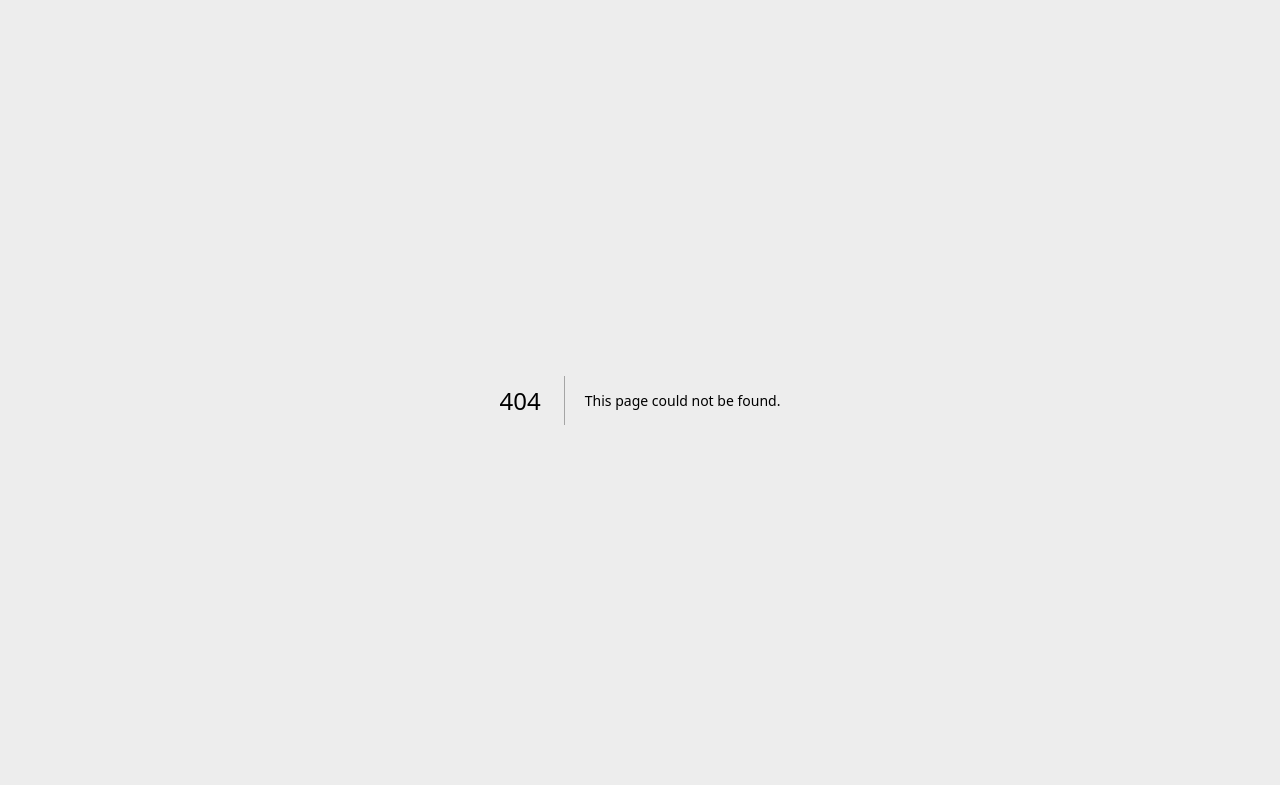
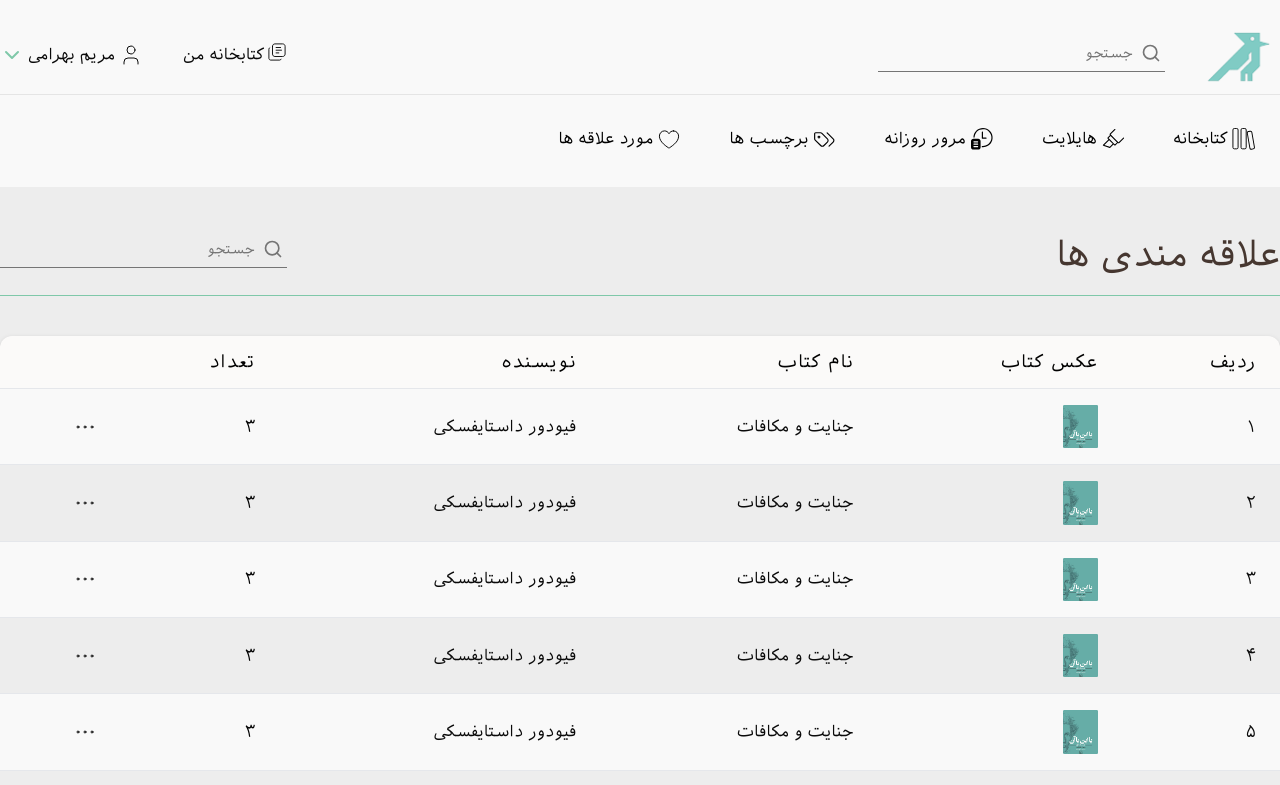
Before and after one commit to MrAghaei/kheradkhan-v2, a Next.js app: page /dashboard/favorites in a window 1280 px wide. Before the commit this address had no page. Shown: the top 785 px of the page. Built offline with nearby package versions, Linux system fonts and the light colour scheme.

Commit message:
[#14-IMPLEMENT] add favorite page

```diff
--- a/src/app/dashboard/books/[bookSlug]/page.tsx
+++ b/src/app/dashboard/books/[bookSlug]/page.tsx
@@ -54,7 +54,7 @@ function Page() {
           leftIcon={
             <Image
               src={"/favoriteIcon.svg"}
-              alt={"favorite icon"}
+              alt={"favorites icon"}
               width={24}
               height={24}
             />
@@ -125,7 +125,7 @@ function Page() {
           leftIcon={
             <Image
               src={"/favoriteIcon.svg"}
-              alt={"favorite icon"}
+              alt={"favorites icon"}
               width={24}
               height={24}
             />
@@ -196,7 +196,7 @@ function Page() {
           leftIcon={
             <Image
               src={"/favoriteIcon.svg"}
-              alt={"favorite icon"}
+              alt={"favorites icon"}
               width={24}
               height={24}
             />
--- /dev/null
+++ b/src/app/dashboard/favorites/favorites.table.tsx
@@ -0,0 +1,69 @@
+import {
+  ColumnType,
+  PageEvent,
+  TableAdapter,
+  TableColumn,
+} from "@/components/table/models/table.model";
+import { FetchDataFn } from "@/components/table/models/table-fetch-data-fn.model";
+
+import moment from "moment-jalaali";
+import { FavoritesModel } from "@/app/dashboard/favorites/favorites.model";
+
+export default class FavoritesTable extends TableAdapter<FavoritesModel> {
+  paginatorConfig = {
+    onPageChange: (pageEvent: PageEvent) => {
+      this._fetchDataFn({
+        page: pageEvent.pageIndex,
+        size: pageEvent.pageSize,
+      });
+    },
+  };
+  constructor(private _fetchDataFn: FetchDataFn) {
+    super();
+  }
+
+  createColumns(): TableColumn<FavoritesModel>[] {
+    return [
+      {
+        key: "row",
+        label: "ردیف",
+        type: ColumnType.ROW_NUMBER,
+      },
+      {
+        key: "image",
+        label: "عکس کتاب",
+        type: ColumnType.IMAGE,
+        value: (element) => element.image,
+      },
+      {
+        key: "name",
+        label: "نام کتاب",
+        type: ColumnType.TEXT,
+        value: (element) => element.name,
+      },
+      {
+        key: "author",
+        label: "نویسنده",
+        type: ColumnType.TEXT,
+        value: (element) => element.author,
+      },
+      {
+        key: "count",
+        label: "تعداد",
+        type: ColumnType.NUMBER,
+        value: (element) => element.count,
+      },
+      {
+        key: "actions",
+        label: "",
+        type: ColumnType.ACTIONS,
+        actions: {
+          delete: {
+            onClick: (element) => console.log("Delete", element.id),
+            text: "حذف",
+          },
+        },
+      },
+    ];
+  }
+}
--- /dev/null
+++ b/src/app/dashboard/favorites/page.tsx
@@ -0,0 +1,152 @@
+"use client";
+import { useEffect, useState } from "react";
+import TagsTable from "@/app/dashboard/tags/tags.table";
+import { PageableModel, PageModel } from "@/models/page.model";
+import { Table } from "@/components/table/Table";
+import SearchBox from "@/components/main/SearchBox";
+import { FavoritesModel } from "@/app/dashboard/favorites/favorites.model";
+import FavoritesTable from "@/app/dashboard/favorites/favorites.table";
+
+function Page() {
+  //region hooks
+  const [table] = useState(() => new FavoritesTable(fetchTagsDataHandler));
+  const [isLoading, setIsLoading] = useState(false);
+  useEffect(() => {
+    const loadData = async () => {
+      await fetchTagsDataHandler({ page: 1, size: 1 });
+    };
+    loadData();
+  }, []);
+  //endregion
+
+  //region functions
+
+  async function fetchTagsDataHandler(pageable: PageableModel): Promise<void> {
+    console.log(pageable);
+    setIsLoading(true);
+    const data = await fetchPaymentGateways(0, 10);
+    table.data = data;
+    console.log(table.data);
+    setIsLoading(false);
+  }
+  //endregion
+  return (
+    <div className="container mx-auto flex flex-col gap-10 mt-12" dir="rtl">
+      <div className="flex justify-between pb-5 border-b border-primary">
+        <h2 className="text-secondary text-4xl">علاقه مندی ها</h2>
+        <SearchBox />
+      </div>
+      <Table adapter={table} loading={isLoading} />
+    </div>
+  );
+}
+
+async function fetchPaymentGateways(
+  page: number,
+  size: number,
+): Promise<PageModel<FavoritesModel>> {
+  return new Promise((resolve) => {
+    setTimeout(() => {
+      resolve({
+        content: [
+          {
+            id: "1",
+            image: "/book2Image.png",
+            author: "فیودور داستایفسکی",
+            name: "جنایت و مکافات",
+            count: 3,
+          },
+          {
+            id: "2",
+            image: "/book2Image.png",
+            author: "فیودور داستایفسکی",
+            name: "جنایت و مکافات",
+            count: 3,
+          },
+          {
+            id: "3",
+            image: "/book2Image.png",
+            author: "فیودور داستایفسکی",
+            name: "جنایت و مکافات",
+            count: 3,
+          },
+          {
+            id: "5",
+            image: "/book2Image.png",
+            author: "فیودور داستایفسکی",
+            name: "جنایت و مکافات",
+            count: 3,
+          },
+          {
+            id: "6",
+            image: "/book2Image.png",
+            author: "فیودور داستایفسکی",
+            name: "جنایت و مکافات",
+            count: 3,
+          },
+          {
+            id: "7",
+            image: "/book2Image.png",
+            author: "فیودور داستایفسکی",
+            name: "جنایت و مکافات",
+            count: 3,
+          },
+          {
+            id: "8",
+            image: "/book2Image.png",
+            author: "فیودور داستایفسکی",
+            name: "جنایت و مکافات",
+            count: 3,
+          },
+          {
+            id: "9",
+            image: "/book2Image.png",
+            author: "فیودور داستایفسکی",
+            name: "جنایت و مکافات",
+            count: 3,
+          },
+          {
+            id: "10",
+            image: "/book2Image.png",
+            author: "فیودور داستایفسکی",
+            name: "جنایت و مکافات",
+            count: 3,
+          },
+          {
+            id: "11",
+            image: "/book2Image.png",
+            author: "فیودور داستایفسکی",
+            name: "جنایت و مکافات",
+            count: 3,
+          },
+          {
+            id: "12",
+            image: "/book2Image.png",
+            author: "فیودور داستایفسکی",
+            name: "جنایت و مکافات",
+            count: 3,
+          },
+          {
+            id: "13",
+            image: "/book2Image.png",
+            author: "فیودور داستایفسکی",
+            name: "جنایت و مکافات",
+            count: 3,
+          },
+          {
+            id: "14",
+            image: "/book2Image.png",
+            author: "فیودور داستایفسکی",
+            name: "جنایت و مکافات",
+            count: 3,
+          },
+        ],
+        totalElements: 100,
+        totalPages: 10,
+        size,
+        number: page,
+      });
+    }, 500);
+  });
+}
+export default Page;
--- a/src/app/dashboard/tags/page.tsx
+++ b/src/app/dashboard/tags/page.tsx
@@ -5,7 +5,7 @@ import { PageableModel, PageModel } from "@/models/page.model";
 import { TagsModel } from "@/app/dashboard/tags/tags.model";
 import { Table } from "@/components/table/Table";
 import Button from "@/components/main/Button";
-import { Download, Plus } from "lucide-react";
+import { Plus } from "lucide-react";
 
 function Page() {
   //region hooks
@@ -15,7 +15,6 @@ function Page() {
     const loadData = async () => {
       await fetchTagsDataHandler({ page: 1, size: 1 });
     };
-
     loadData();
   }, []);
   //endregion
--- a/src/components/main/MainHeader.tsx
+++ b/src/components/main/MainHeader.tsx
@@ -12,31 +12,31 @@ function MainHeader() {
       id: 1,
       text: "کتابخانه",
       icon: "/libraryIcon.svg",
-      navigateTo: "dashboard/library",
+      navigateTo: "/dashboard/library",
     },
     {
       id: 2,
       text: "هایلایت",
       icon: "/highlightIcon.svg",
-      navigateTo: "dashboard/highlights",
+      navigateTo: "/dashboard/highlights",
     },
     {
       id: 3,
       text: "مرور روزانه",
       icon: "/reviewIcon.svg",
-      navigateTo: "dashboard/review",
+      navigateTo: "/dashboard/review",
     },
     {
       id: 4,
       text: "برچسب ها",
       icon: "/tagIcon.svg",
-      navigateTo: "dashboard/tags",
+      navigateTo: "/dashboard/tags",
     },
     {
       id: 5,
       text: "مورد علاقه ها",
       icon: "/favoriteIcon.svg",
-      navigateTo: "dashboard/favorites",
+      navigateTo: "/dashboard/favorites",
     },
   ];
   //endregion
@@ -47,7 +47,7 @@ function MainHeader() {
 
   //region function
   function handleButtonsNavigation(navigateTo: string) {
-    router.replace(navigateTo);
+    router.push(navigateTo);
   }
   //endregion
 
--- a/src/components/table/Table.tsx
+++ b/src/components/table/Table.tsx
@@ -9,11 +9,10 @@ import {
   DropdownMenu,
   DropdownMenuContent,
   DropdownMenuItem,
-  DropdownMenuLabel,
-  DropdownMenuSeparator,
   DropdownMenuTrigger,
 } from "@/components/ui/dropdown-menu";
 import { Ellipsis } from "lucide-react";
+import Image from "next/image";
 
 interface TableProps<T> {
   adapter: TableAdapter<T>;
@@ -34,6 +33,15 @@ export function Table<T>({ adapter, loading, className = "" }: TableProps<T>) {
 
   const renderCell = (column: TableColumn<T>, element: T, index: number) => {
     switch (column.type) {
+      case ColumnType.IMAGE:
+        return (
+          <Image
+            src={column.value?.(element)}
+            alt={column.value?.(element)}
+            width={35}
+            height={35}
+          />
+        );
       case ColumnType.TEXT:
         return <span>{column.value?.(element, index) ?? ""}</span>;
       case ColumnType.NUMBER:
@@ -77,11 +85,11 @@ export function Table<T>({ adapter, loading, className = "" }: TableProps<T>) {
   };
 
   if (loading) {
-    return <div>Loading...</div>;
+    return <div>در حال بارگذاری...</div>;
   }
 
   if (!data || data.content.length === 0) {
-    return <div>No data available</div>;
+    return <div>داده ای یافت نشد!</div>;
   }
 
   return (
--- a/src/components/table/models/table.model.ts
+++ b/src/components/table/models/table.model.ts
@@ -15,6 +15,7 @@ export enum ColumnType {
   BADGE = "BADGE",
   ROW_NUMBER = "ROW_NUMBER",
   ACTIONS = "ACTIONS",
+  IMAGE = "IMAGE",
 }
 
 export interface TableColumn<T> {
```
Also changed, not shown: src/app/dashboard/favorites/favorites.model.ts (added, +7 -0 lines).
